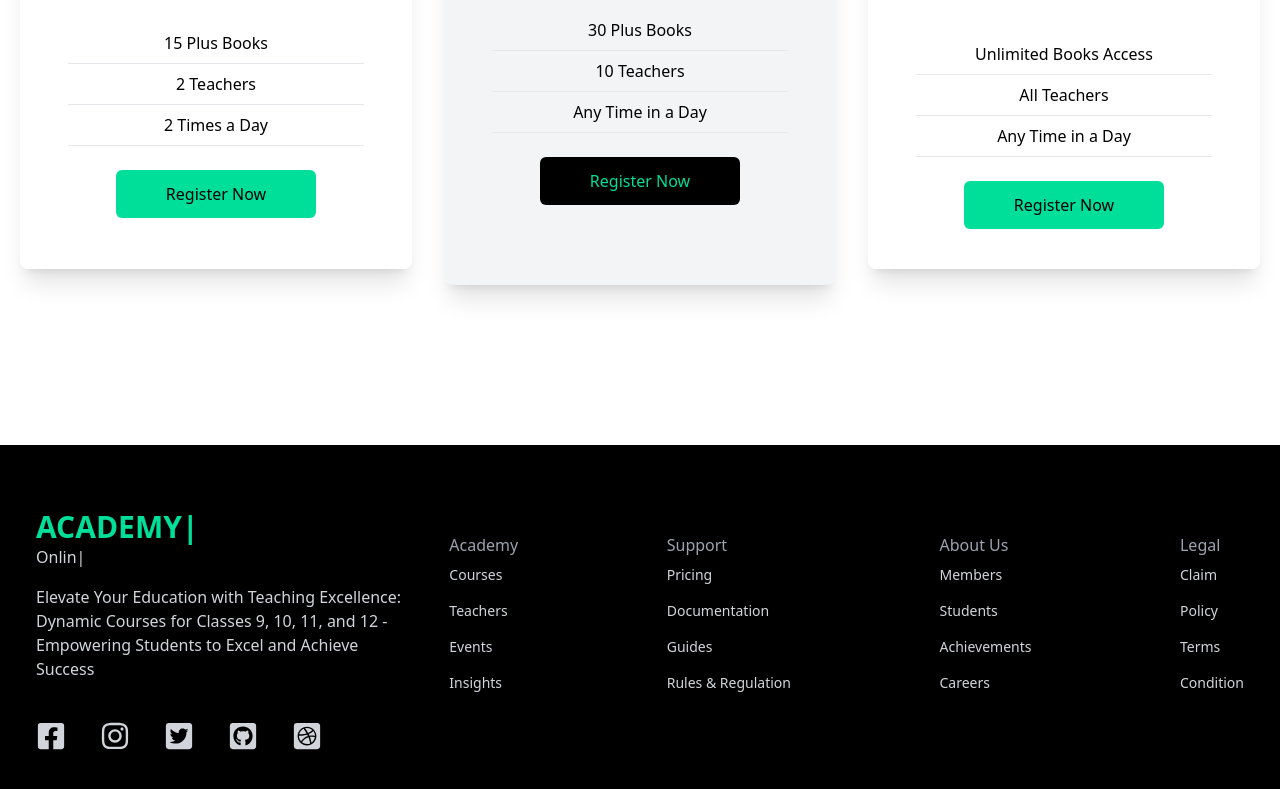
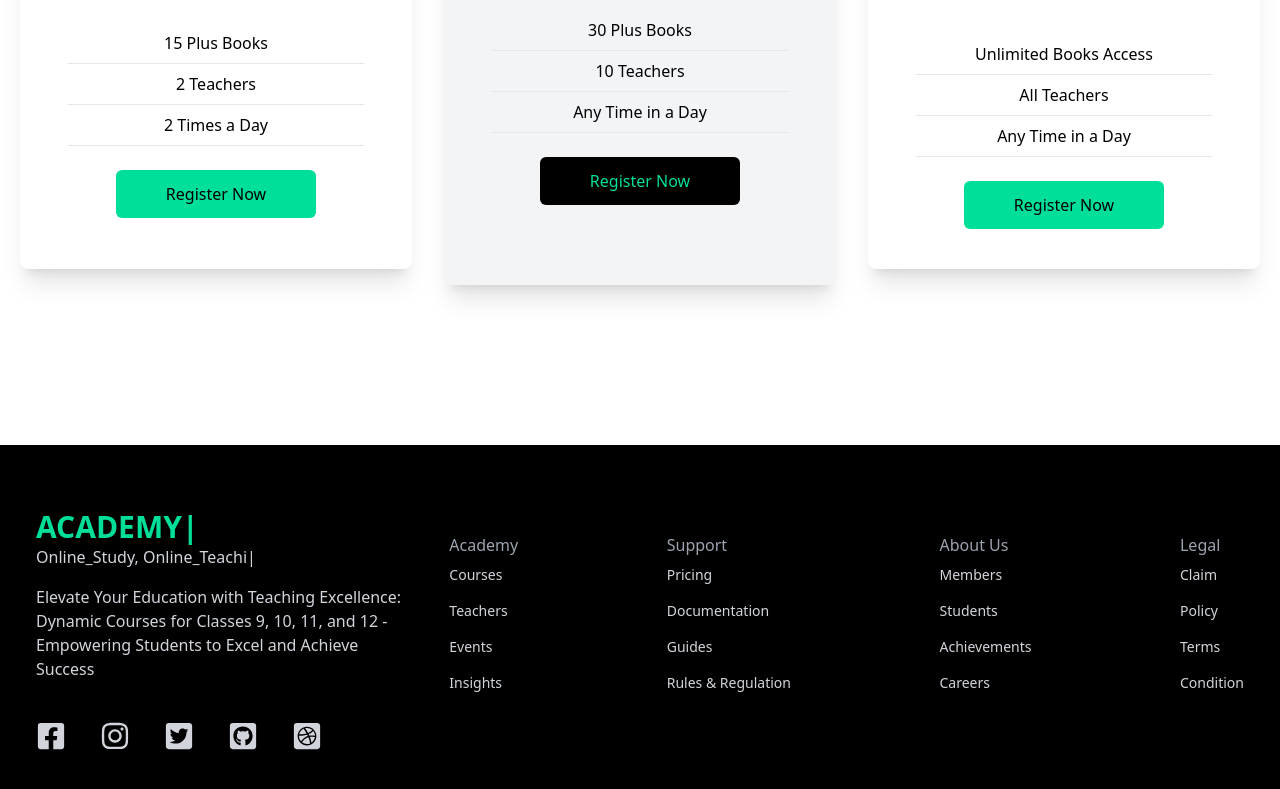
Before and after one commit to UsamaMalik91/Acadmey_Online, a React (Create React App) app: page / in a window 1280 px wide. Shown: the part 1987-2776 px from the top of the page. Built offline with nearby package versions, Linux system fonts and the light colour scheme.

Commit message:
Update Footerr.jsx

```diff
--- a/src/Components/Footerr.jsx
+++ b/src/Components/Footerr.jsx
@@ -15,7 +15,7 @@ const Footerr = () => {
         <h1 className='w-full text-3xl font-bold text-[#00df9a]'>ACADEMY
         <Typed  strings={['...']} typeSpeed={100} backSpeed={150} loop showCursor='none'/>
         </h1>
-        <Typed strings={['Online_Study, Online_Teaching , Online_Evaluation']} typeSpeed={800} backSpeed={650} loop  showCursor='none'/>
+        <Typed strings={['Online_Study, Online_Teaching , Online_Evaluation']} typeSpeed={170} backSpeed={200} loop  showCursor='none'/>
         <p className='py-4'>Elevate Your Education with Teaching Excellence: Dynamic Courses for Classes 9, 10, 11, and 12 - Empowering Students to Excel and Achieve Success</p>
         <div className='flex justify-between md:w-[75%] my-6'>
             <FaFacebookSquare size={30} />
```
